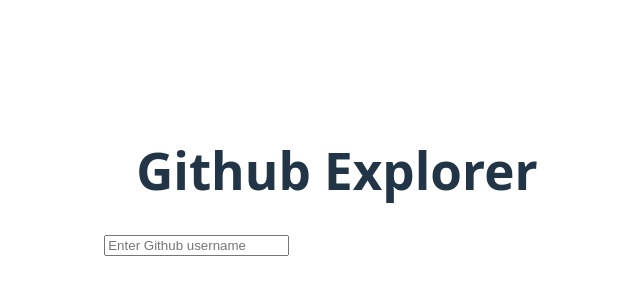
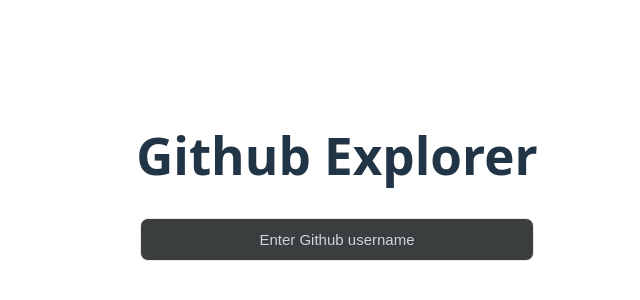
Before and after one commit to NKGarzonGrajales/github-repository-explorer, a React (Vite) app: page / in a window 1280 px wide. Shown: the part 218-518 px from the top of the page, without its empty margins (335-975 px from the left). Built offline with nearby package versions, Linux system fonts and the light colour scheme.

Commit message:
style: improve UI layout and readability (spacing, centered search input, darker text, better placeholder contrast, light background)

```diff
--- a/src/App.css
+++ b/src/App.css
@@ -4,6 +4,8 @@
   padding: 2rem;
   text-align: center;
 }
+
+
 
 .logo {
   height: 6em;
--- a/src/App.tsx
+++ b/src/App.tsx
@@ -78,17 +78,36 @@
             boxShadow: "0 8px 20px, rgba (0 0 0 0.08)",
      }}
     >
-      <h1 style={{textAlign: "center"}}>Github Explorer</h1>
+      <h1 style={{textAlign: "center",
+
+      }}>Github Explorer</h1>
 
       <input
         type="text"
         placeholder="Enter Github username"
         value={username}
-        maxLength={15}
+        maxLength={39}
         onChange={(e) => setUsername(e.target.value)}
+        style={{
+            textAlign: "center",
+            display: "block",
+            margin: "0 auto",
+            marginBottom: "10px",
+            padding: "10px",
+            borderRadius: "8px",
+            border: "1px solid #efe7e7",
+            width: "80%",
+            backgroundColor: "#3a3e3e",
+            fontSize: "1.1rem",
+            color: "rgb(240, 216, 232)"
+
+        }}
       />
      {username.length > 0 && username.length < 3 && (
-      <p style={{color: "gray"}}>Username must be at least 3 characters</p>
+      <p style={{
+        fontSize: "1rem",
+        color: "#1f2937",
+      }}>Username must be at least 3 characters</p>
 )}
       {loading && <p>Loading...</p>}
       {error && <p style={{ color: "red" }}>{error}</p>}
--- a/src/components/UserCard.tsx
+++ b/src/components/UserCard.tsx
@@ -14,6 +14,7 @@
         src={user.avatar_url}
         alt={user.login}
         width="100"
+        style={{ marginTop: "20px" }}
       />
       <h2>{user.login}</h2>
       <p>Public Repos: {user.public_repos}</p>
--- a/src/index.css
+++ b/src/index.css
@@ -4,13 +4,19 @@
   font-weight: 400;
 
   color-scheme: light dark;
-  color: rgba(255, 255, 255, 0.87);
-  background-color: #242424;
+  color: rgba(18, 22, 30, 0.524);
+  background-color: #282834;
 
   font-synthesis: none;
   text-rendering: optimizeLegibility;
   -webkit-font-smoothing: antialiased;
   -moz-osx-font-smoothing: grayscale;
+}
+
+input::placeholder {
+  color: #ced4de;
+  font-size: 15px;
+  font-weight: 500;
 }
 
 a {
@@ -50,7 +56,7 @@
   font-size: 1em;
   font-weight: 500;
   font-family: inherit;
-  background-color: #1a1a1a;
+  background-color: #b88484;
   cursor: pointer;
   transition: border-color 0.25s;
 }
```
Lines whose indentation alone changed are shown as unchanged.
